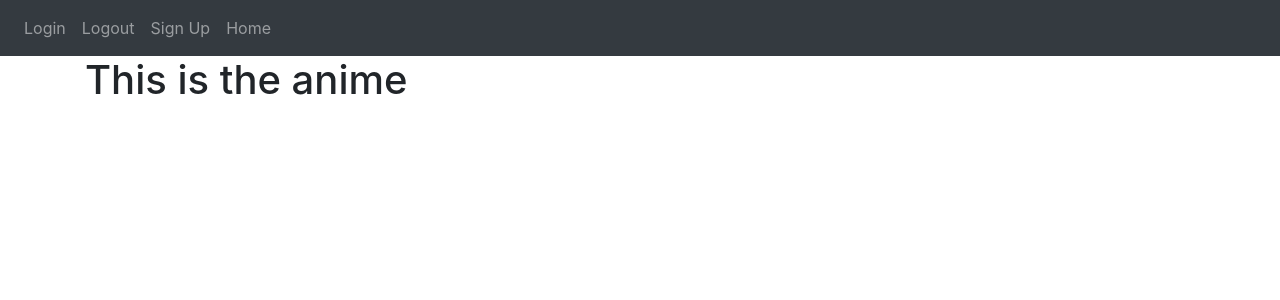
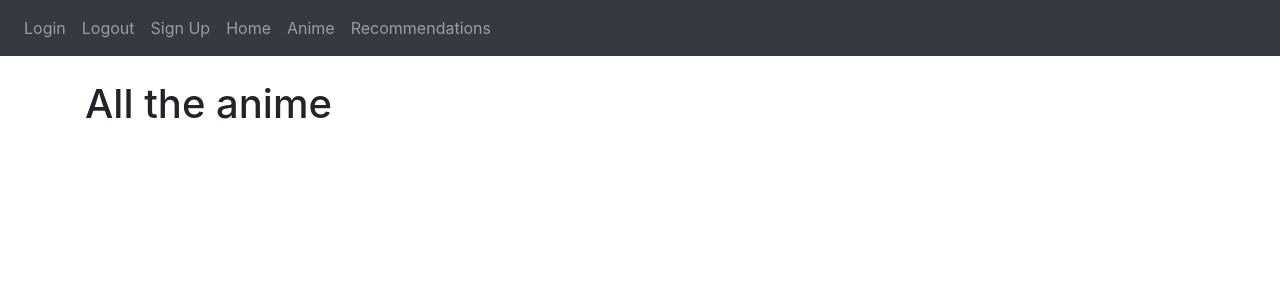
Before and after one commit to clare-lee/Anime-Recommender, a Flask app: page /anime in a window 1280 px wide. Shown: the top 300 px of the page. Run offline with Flask 2, Linux system fonts and the light colour scheme; data that the repository does not hold is empty; some libraries are stand-ins or nearby versions.

Commit message:
added pages

```diff
--- a/website/templates/anime.html
+++ b/website/templates/anime.html
@@ -1,9 +1,11 @@
 {% extends "base.html" %} {% block title %}Home{% endblock title %}
 
 {% block content %}
-<h1>This is the anime</h1>
+<br />
+<h1>All the anime</h1>
 <pre>
     {% for anime in animelist %}
-    {{ anime.name }}{% endfor %}
+    {{ anime.name }}
+    {% endfor %}
 </pre>
 {% endblock %}
--- a/website/templates/base.html
+++ b/website/templates/base.html
@@ -30,6 +30,8 @@
           <a class="nav-item nav-link" id="logout" href="/logout">Logout</a>
           <a class="nav-item nav-link" id="signUp" href="/sign_up">Sign Up</a>
           <a class="nav-item nav-link" id="home" href="/">Home</a>
+          <a class="nav-item nav-link" id="anime" href="/anime">Anime</a>
+          <a class="nav-item nav-link" id="recommendation" href="/recommendation">Recommendations</a>
         </div>
       </div>
     </nav>
--- a/website/templates/recommendation.html
+++ b/website/templates/recommendation.html
@@ -2,8 +2,8 @@
 
 {% block content %}
 <h1>Your Recommendations</h1>
-<!-- <pre>
+<pre>
     {% for anime in animelist %}
     {{ anime.name }}{% endfor %}
-</pre> -->
+</pre>
 {% endblock %}
--- a/website/views.py
+++ b/website/views.py
@@ -1,12 +1,26 @@
 from flask import Blueprint, render_template
 from .models import Anime
 from flask_login import login_required, current_user
+import pandas as pd
+from sqlalchemy import create_engine
 views = Blueprint('views', __name__)
 
 
 @views.route('/')
 def home():     # this function will run whenever we go to route
-    return render_template("home.html")
+    engine = create_engine('mysql+pymysql://root@localhost:3306/Recommender')
+    query = engine.execute('SELECT * FROM anime')
+
+    rows = query.fetchall()
+    anime = pd.DataFrame(rows)
+
+    # The highiest rated TV-series
+    anime_tv = anime.loc[anime['medium'] == 'TV']
+    anime_tv = anime_tv.sort_values(by='rating', ascending=False)
+    anime_tv.reset_index(drop=True, inplace=True)
+    tvs = anime_tv.head(10)
+    print(tvs)
+    return render_template("home.html", tvs = tvs)
 
 @views.route('/anime')
 def anime_view():
@@ -14,6 +28,7 @@ def anime_view():
     animelist = Anime.query.all()
     return render_template("anime.html", animelist = animelist)
 
+
 # @views.route('/recommendation')
 # def anime_view():
 #     print(Anime.__table__)
```
Also changed, not shown: popular.py (added, +15 -0 lines), website/templates/home.html (+7 -1 lines), 2 other files.
